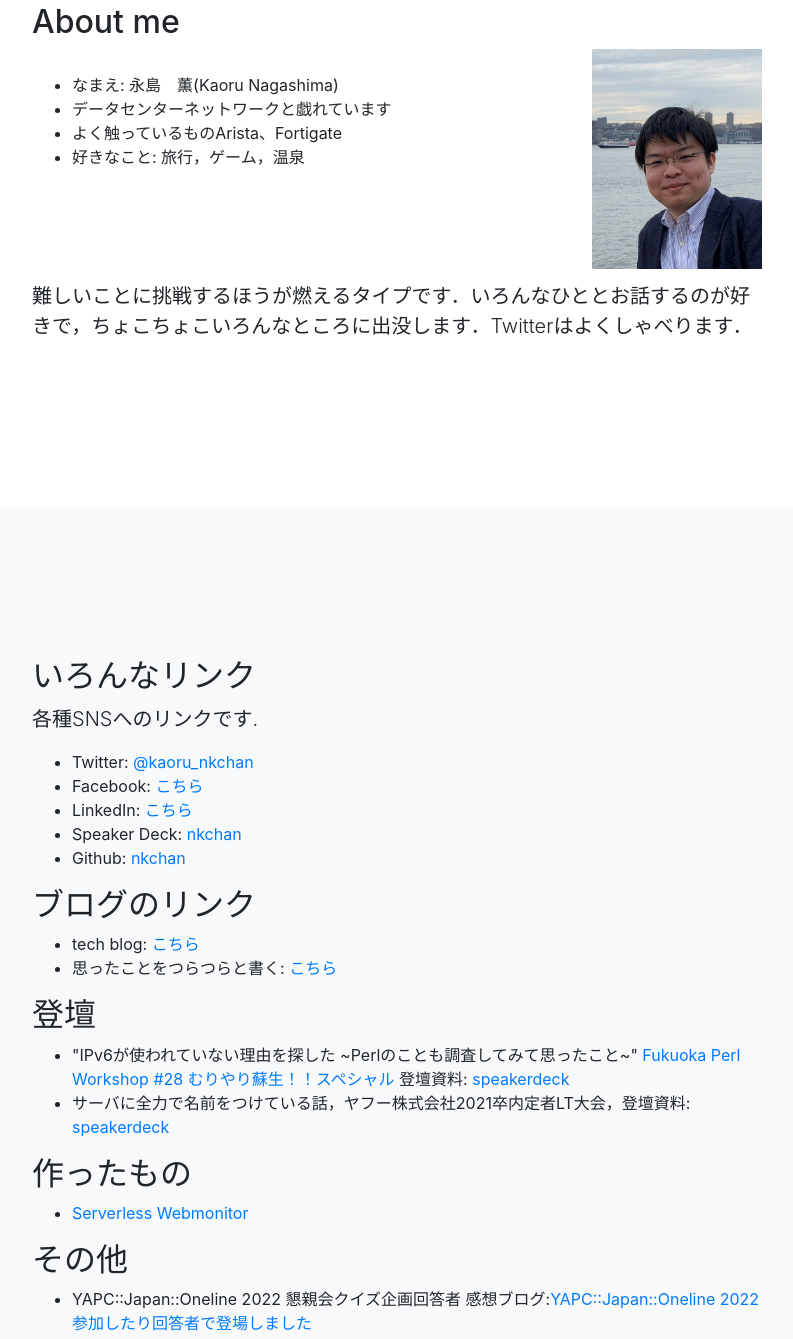
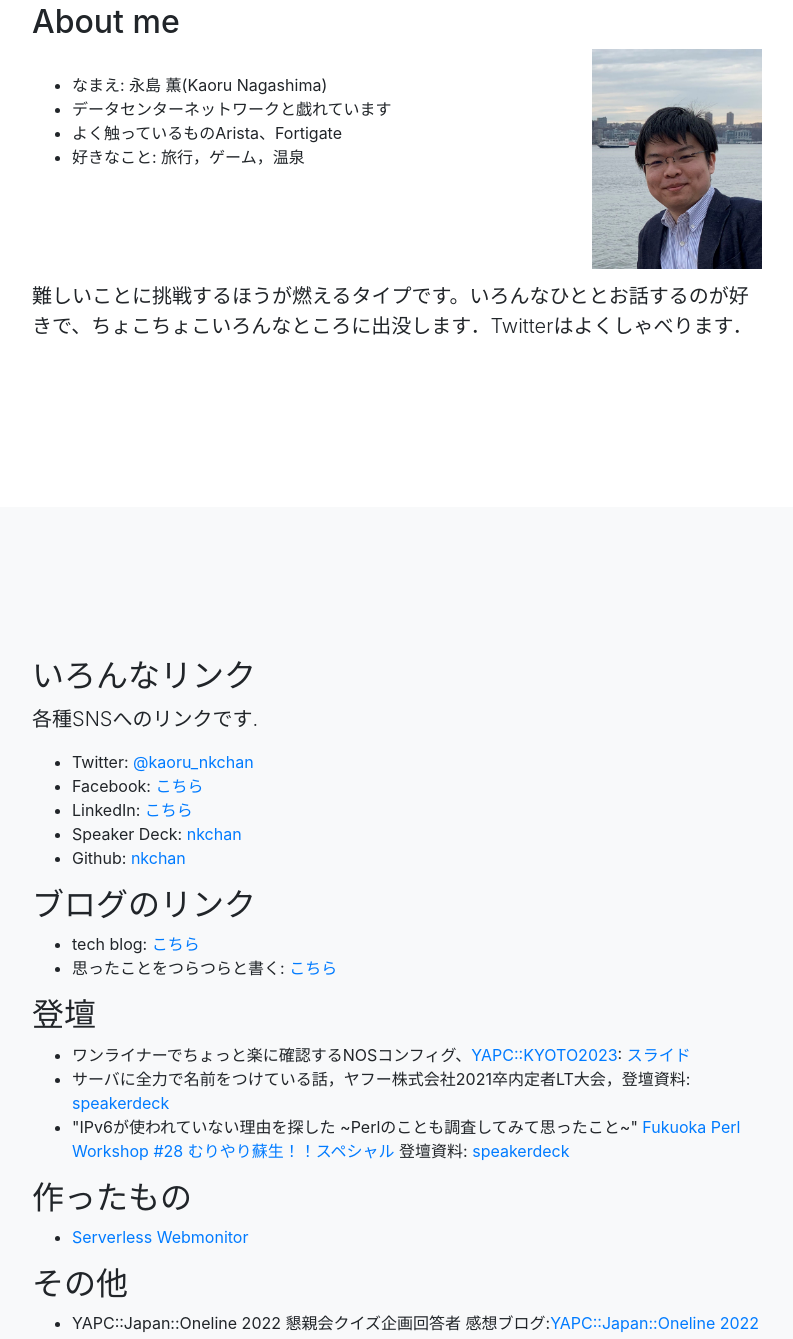
Before and after one commit to nkchan/nkchan.github.io, a website with bundled scripts: page index.html in a window 1280 px wide. Shown: the part 505-1844 px from the top of the page, without its empty margins (243-1036 px from the left). Built offline with nearby package versions, Linux system fonts and the light colour scheme.

Commit message:
add-yapc-kyoto

```diff
--- a/index.html
+++ b/index.html
@@ -65,13 +65,13 @@
           <img src="images/kao.jpg"  align="right" width="170" height="220">
           <br>
           <ul>
-            <li>なまえ: 永島　薫(Kaoru Nagashima)</li>
+            <li>なまえ: 永島 薫(Kaoru Nagashima)</li>
             <li>データセンターネットワークと戯れています</li>
             <li>よく触っているものArista、Fortigate</li>
             <li>好きなこと: 旅行，ゲーム，温泉</li>
           </ul>
           <br><br><br><br>
-          <p class="lead">難しいことに挑戦するほうが燃えるタイプです．いろんなひととお話するのが好きで，ちょこちょこいろんなところに出没します．Twitterはよくしゃべります．</p>
+          <p class="lead">難しいことに挑戦するほうが燃えるタイプです。いろんなひととお話するのが好きで、ちょこちょこいろんなところに出没します．Twitterはよくしゃべります．</p>
         </div>
       </div>
     </div>
@@ -106,8 +106,9 @@
         <div class="col-lg-8 mx-auto">
           <h2>登壇</h2>
           <ul>
+            <li> ワンライナーでちょっと楽に確認するNOSコンフィグ、<a href="https://yapcjapan.org/2023kyoto/">YAPC::KYOTO2023</a>: <a href="https://docs.google.com/presentation/d/1D0EJpTjAVk6Cibax0CAqVd4dIP6FNJi67xVOu8Sl_MI/edit?usp=sharing">スライド</a></li>
+            <li> サーバに全力で名前をつけている話，ヤフー株式会社2021卒内定者LT大会，登壇資料: <a href="https://speakerdeck.com/nkchan/sabaniquan-li-deming-qian-wotuketeiruhua">speakerdeck</a></li>
             <li>"IPv6が使われていない理由を探した ~Perlのことも調査してみて思ったこと~" <a href="https://fukuokapm.connpass.com/event/119196/">Fukuoka Perl Workshop #28 むりやり蘇生！！スペシャル</a> 登壇資料: <a href="https://speakerdeck.com/nkchan/ipv6gashi-wareteinaili-you-wotan-sita">speakerdeck</a> </li>
-	    <li> サーバに全力で名前をつけている話，ヤフー株式会社2021卒内定者LT大会，登壇資料: <a href="https://speakerdeck.com/nkchan/sabaniquan-li-deming-qian-wotuketeiruhua">speakerdeck</a></li>
           </ul>
           <h2>作ったもの</h2>
           <ul>
@@ -115,7 +116,7 @@
           </ul>
 	  <h2>その他</h2>
 	  <ul>
-	      <li>YAPC::Japan::Oneline 2022 懇親会クイズ企画回答者 感想ブログ:<a href="https://kaoru1615.hatenablog.com/entry/2022/03/10/083040">YAPC::Japan::Oneline 2022　参加したり回答者で登場しました</a> </li>
+	      <li>YAPC::Japan::Oneline 2022 懇親会クイズ企画回答者 感想ブログ:<a href="https://kaoru1615.hatenablog.com/entry/2022/03/10/083040">YAPC::Japan::Oneline 2022 参加したり回答者で登場しました</a> </li>
 	  </ul>
         </div>
       </div>
@@ -128,7 +129,7 @@
           <ul>
             <li>2012年4月~2015年3月 福岡県立光陵高校(33期)</li>
             <li>2015年4月~2019年3月 九州工業大学 情報工学部 電子情報工学科(学士)</li>
-            <li>2019年4月~2021年3月 九州工業大学大学院　情報工学府 先端情報工学専攻 電子情報工学専門分野(修士)</li>
+            <li>2019年4月~2021年3月 九州工業大学大学院 情報工学府 先端情報工学専攻 電子情報工学専門分野(修士)</li>
           </ul>
           <h2>職歴</h2>
 		  <ul>
```
